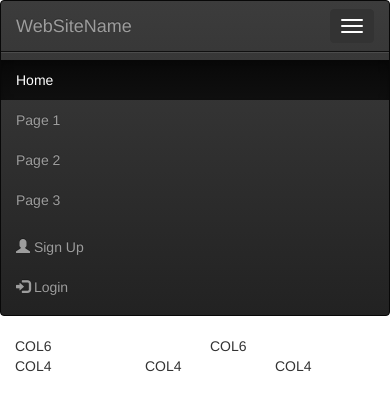
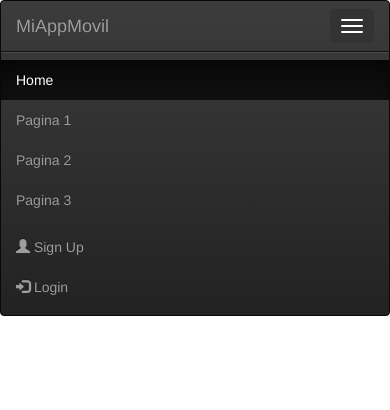
Before and after one commit to crestrep/miappmovil, a website: page www/index.html in a window 390 px wide. Both pictures are taken after a click on the button 352 px from the left and 26 px from the top of the page. Drawn offline with Linux system fonts and the light colour scheme; some packages are replaced by stand-ins of ours.

Commit message:
Modificacion Index
Modifi Index

```diff
--- a/www/index.html
+++ b/www/index.html
@@ -49,14 +49,14 @@
 					<span class="icon-bar"></span>
 					<span class="icon-bar"></span>
 				  </button>
-				  <a class="navbar-brand" href="#">WebSiteName</a>
+				  <a class="navbar-brand" href="#">MiAppMovil</a>
 				</div>
 				<div class="collapse navbar-collapse" id="myNavbar">
 				  <ul class="nav navbar-nav">
 					<li class="active"><a href="#">Home</a></li>
-					<li><a href="#">Page 1</a></li>
-					<li><a href="#">Page 2</a></li>
-					<li><a href="#">Page 3</a></li>
+					<li><a href="#">Pagina 1</a></li>
+					<li><a href="#">Pagina 2</a></li>
+					<li><a href="#">Pagina 3</a></li>
 				  </ul>
 				  <ul class="nav navbar-nav navbar-right">
 					<li><a href="#"><span class="glyphicon glyphicon-user"></span> Sign Up</a></li>
@@ -65,18 +65,8 @@
 				</div>
 			  </div>
 			</nav>
-            <div class="container">
-				<div class="row">
-				<div class="col-xs-6">COL6</div>
-				<div class="col-xs-6">COL6</div>
-			</div>
-				<div class="row">
-				<div class="col-xs-4">COL4</div>
-				<div class="col-xs-4">COL4</div>
-				<div class="col-xs-4">COL4</div>
-			</div>
-		<div class="row">
-    </div>
+
+
 </div>
         </div>
         <script type="text/javascript" src="cordova.js"></script>
```
